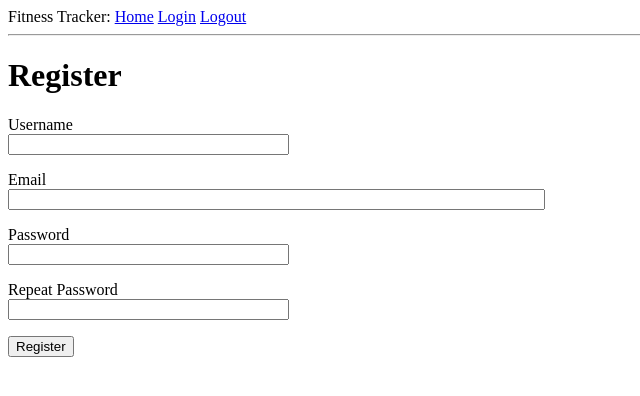
After one commit to DerrickMac/fitness-tracker, a Flask app: page /register in a window 1280 px wide. The commit adds this page. Shown: the top 396 px of the page, without its empty margins (0-640 px from the left). Run offline with Flask 3, Linux system fonts and the light colour scheme.

Commit message:
add registration form

```diff
--- a/app/forms.py
+++ b/app/forms.py
@@ -1,9 +1,33 @@
 from flask_wtf import FlaskForm
 from wtforms import StringField, PasswordField, BooleanField, SubmitField
-from wtforms.validators import DataRequired
+from wtforms.validators import DataRequired, ValidationError, Email, EqualTo
+import sqlalchemy as sa
+from app import db
+from app.models import User
 
 class LoginForm(FlaskForm):
     username = StringField('Username', validators=[DataRequired()])
     password = PasswordField('Password', validators=[DataRequired()])
     remember_me = BooleanField('Remember Me')
     submit = SubmitField('Sign In')
+
+class RegistrationForm(FlaskForm):
+    username = StringField('Username', validators=[DataRequired()])
+    email = StringField('Email', validators=[DataRequired(), Email()])
+    password = PasswordField('Password', validators=[DataRequired()])
+    password2 = PasswordField('Repeat Password', validators=[DataRequired(), EqualTo('password')])
+    submit = SubmitField('Register')
+
+    def validate_username(self, username):
+        user = db.session.scalar(sa.select(User).where(
+            User.username == username.data
+        ))
+        if user is not None:
+            raise ValidationError('Username already exists. Please use a different username')
+
+    def validate_email(self, email):
+        user = db.session.scalar(sa.select(User).where(
+            User.email == email.data
+        ))
+        if user is not None:
+            raise ValidationError('Email already registered. Please instead login or register a different email address')
--- a/app/routes.py
+++ b/app/routes.py
@@ -1,7 +1,7 @@
 from flask_login import current_user, login_user, logout_user, login_required
 from flask import render_template, flash, redirect, url_for, request
 from app import app
-from app.forms import LoginForm
+from app.forms import LoginForm, RegistrationForm
 from urllib.parse import urlsplit
 import sqlalchemy as sa
 from app import db
@@ -42,3 +42,17 @@ def login():
 def logout():
     logout_user()
     return redirect(url_for('index'))
+
+@app.route('/register', methods=['GET', 'POST'])
+def register():
+    if current_user.is_authenticated:
+        return redirect(url_for('index'))
+    form = RegistrationForm()
+    if form.validate_on_submit():
+        user = User(username=form.username.data, email=form.email.data)
+        user.set_password(form.password.data)
+        db.session.add(user)
+        db.session.commit()
+        flash('Congratulations, you are now a registered user!')
+        return redirect(url_for('login'))
+    return render_template('register.html', title='Register', form=form)
--- a/app/templates/login.html
+++ b/app/templates/login.html
@@ -21,4 +21,6 @@
         <p>{{ form.remember_me() }} {{ form.remember_me.label }}</p>
         <p>{{ form.submit() }}</p>
     </form>
+
+    <p>New User? <a href="{{ url_for('register') }}">Click to Register!</a></p>
 {% endblock %}
--- /dev/null
+++ b/app/templates/register.html
@@ -0,0 +1,37 @@
+{% extends "base.html" %}
+
+{% block content %}
+    <h1>Register</h1>
+    <form action="" method="post">
+        {{ form.hidden_tag() }}
+        <p>
+            {{ form.username.label }}<br>
+            {{ form.username(size=32) }}<br>
+            {% for error in form.username.errors %}
+            <span style="color: red;">[{{ error }}]</span>
+            {% endfor %}
+        </p>
+        <p>
+            {{ form.email.label }}<br>
+            {{ form.email(size=64) }}<br>
+            {% for error in form.email.errors %}
+            <span style="color: red;">[{{ error }}]</span>
+            {% endfor %}
+        </p>
+        <p>
+            {{ form.password.label }}<br>
+            {{ form.password(size=32) }}<br>
+            {% for error in form.password.errors %}
+            <span style="color: red;">[{{ error }}]</span>
+            {% endfor %}
+        </p>
+        <p>
+            {{ form.password2.label }}<br>
+            {{ form.password2(size=32) }}<br>
+            {% for error in form.password2.errors %}
+            <span style="color: red;">[{{ error }}]</span>
+            {% endfor %}
+        </p>
+        <p>{{ form.submit() }}</p>
+    </form>
+{% endblock %}
```
Also changed, not shown: app.db.
